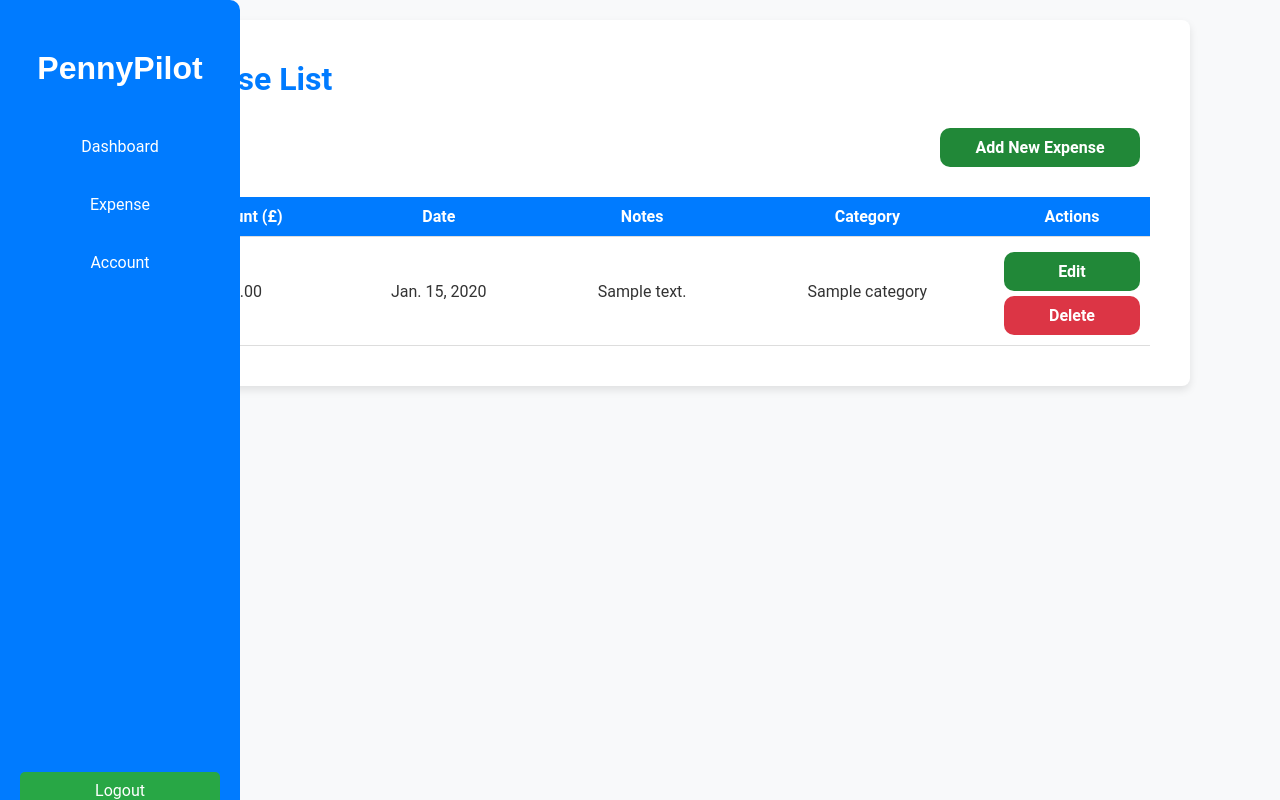
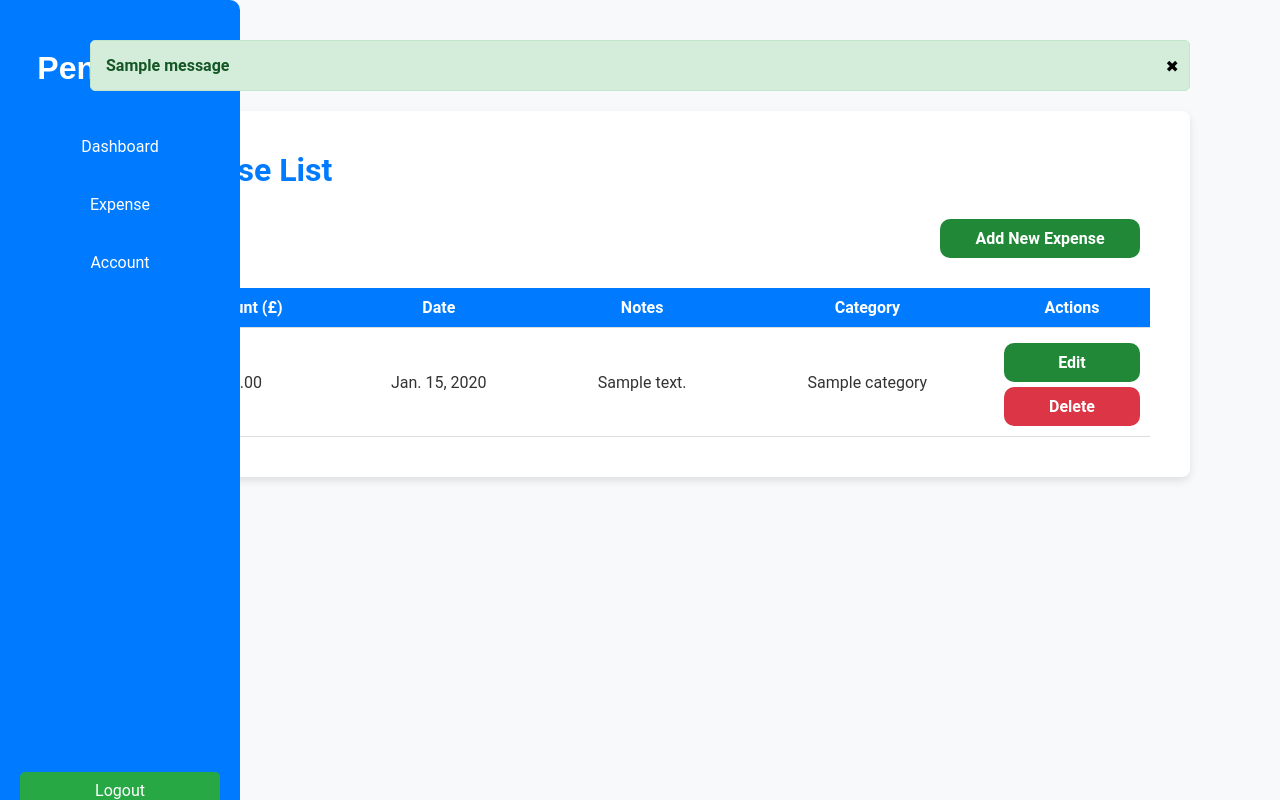
Before and after one commit to DennisCodeInstituteBC/PennyPilot, a Django app: page /expense/ in a window 1280 px wide. Run offline with Django 4.2, Linux system fonts and the light colour scheme; a user stored in the database is signed in; tables that the repository leaves empty hold one stand-in row (values such as "Sample post"); one stand-in notice (Sample message) is shown.

Commit message:
Display a confirmation message

```diff
--- a/expense_app/static/css/expense.css
+++ b/expense_app/static/css/expense.css
@@ -98,6 +98,54 @@
     background-color: #52070e;
 }
 
+
+/* Flash message container */
+.flash-messages {
+    margin: 20px auto;
+    width: 100%;
+}
+
+/* Flash message box */
+.custom-alert {
+    position: relative;
+    padding: 15px;
+    margin-bottom: 15px;
+    border: 1px solid transparent;
+    border-radius: 5px;
+    font-size: 16px;
+    font-weight: bold;
+}
+
+/* Success message */
+.custom-alert.success {
+    background-color: #d4edda;
+    color: #155724;
+    border-color: #c3e6cb;
+}
+
+/* Error message */
+.custom-alert.error {
+    background-color: #f8d7da;
+    color: #721c24;
+    border-color: #f5c6cb;
+}
+
+/* Close button */
+.close-btn {
+    position: absolute;
+    top: 50%;
+    right: 10px;
+    transform: translateY(-50%);
+    background: none;
+    border: none;
+    color: #000;
+    font-size: 16px;
+    cursor: pointer;
+}
+
+
+
+
 /* Responsive Design */
 @media (max-width: 768px) {
     .article {
--- a/expense_app/templates/expense.html
+++ b/expense_app/templates/expense.html
@@ -18,8 +18,22 @@
         <a id="logout" href="{% url 'account_logout' %}">Logout</a>
     </nav>
 
+     <!-- Flash Messages -->
+     <div class="flash-messages">
+        {% if messages %}
+            {% for message in messages %}
+                <div class="custom-alert {{ message.tags }}">
+                    <span>{{ message }}</span>
+                    <button class="close-btn" onclick="this.parentElement.style.display='none';">✖</button>
+                </div>
+            {% endfor %}
+        {% endif %}
+    </div>
+
     <!-- Content Area -->
     <article class="article">
+
+
         <div id="Page-Title">Expense List</div>
 
         <!-- Add New Expense Button -->
--- a/expense_app/views.py
+++ b/expense_app/views.py
@@ -4,6 +4,8 @@ from .models import Expense, Category, Profile
 from .forms import ExpenseForm
 from django.contrib.auth.decorators import login_required
 from django.shortcuts import get_object_or_404, redirect
+from django.contrib import messages
+
 
 # For graph in dashbaord
 from django.shortcuts import render
@@ -28,6 +30,7 @@ def expense_view(request):
     categories = Category.objects.all()
     return render(request, 'expense.html', {'expenses': expenses, 'categories': categories})
 
+# Adding Expense
 def add_expense(request):
     if request.method == "POST":
         form = ExpenseForm(request.POST)
@@ -35,13 +38,16 @@ def add_expense(request):
             expense = form.save(commit=False)
             expense.user = request.user
             expense.save()
+            messages.success(request, "Expense Added Successfully!")
             return redirect('expense_view')
+        else:
+            messages.error(request, "Failed to add expense. Please try again.")
     else:
         form = ExpenseForm()
 
     return render(request, 'add_expense.html', {'form': form})
 
-# adding expenses
+# Editing expenses
 def edit_expense(request, expense_id):
     expense = get_object_or_404(Expense, id=expense_id)
 
@@ -49,17 +55,22 @@ def edit_expense(request, expense_id):
         form = ExpenseForm(request.POST, instance=expense)
         if form.is_valid():
             form.save()
+            messages.success(request, "Expense Updated Successfully!")
             return redirect('expense_view')
+        else:
+            messages.error(request, "Failed to update expense. Please try again.")
     else:
         form = ExpenseForm(instance=expense)
 
     return render(request, 'edit_expense.html', {'form': form, 'expense': expense})
+
 # Delete Expense
 def delete_expense(request, id):
     expense = get_object_or_404(Expense, id=id)
 
     if request.method == "POST":
         expense.delete()
+        messages.success(request, "Expense Deleted Successfully!")
         return redirect('expense_view')
 
     return render(request, 'confirm_delete.html', {'expense': expense})
--- a/templates/base.html
+++ b/templates/base.html
@@ -9,7 +9,6 @@
     <!-- Statick CSS links/ CSS Bootstrap link -->
     <!--<link rel="stylesheet" href="{% static 'css/bootstrap.min.css' %}">-->
     <link rel="stylesheet" href="{% static 'css/main.css' %}">
-
 {% block extra-css %}
    <!-- Links got additinal css from child templaces -->
 {% endblock extra-css %}
```
